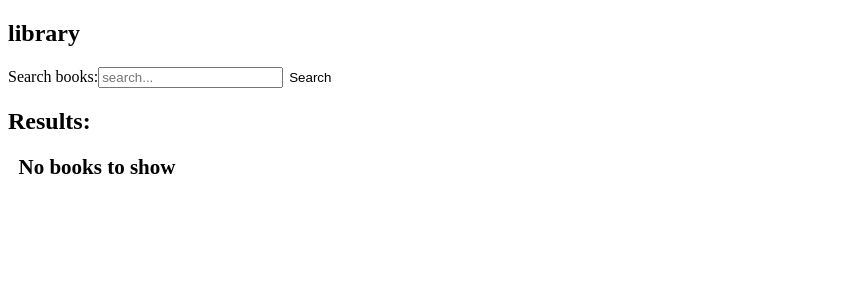
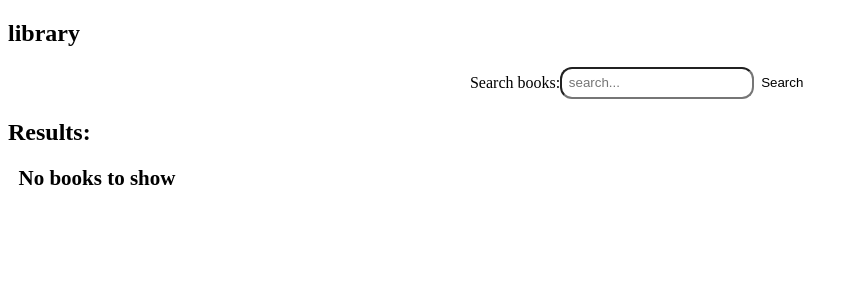
Before and after one commit to malex3334/booksApp, a React (Create React App) app: page / in a window 1280 px wide. Shown: the top 300 px of the page, without its empty margins (0-858 px from the left). Built offline with nearby package versions, Linux system fonts and the light colour scheme.

Commit message:
sass installed, styling

```diff
--- a/package.json
+++ b/package.json
@@ -10,6 +10,7 @@
     "react-dom": "^18.2.0",
     "react-icons": "^4.4.0",
     "react-scripts": "5.0.1",
+    "sass": "^1.54.9",
     "web-vitals": "^2.1.4"
   },
   "scripts": {
--- a/src/components/SearchFrom.jsx
+++ b/src/components/SearchFrom.jsx
@@ -5,7 +5,8 @@ export default function SearchFrom() {
   const { searchValue, setSearchValue, handleSubmit } = useGlobalContext();
 
   return (
-    <form onSubmit={(e) => handleSubmit(e)}>
+    <form className="search-form" onSubmit={(e) => handleSubmit(e)}>
+      <div className="search-container">
         <label>Search books:</label>
         <input
           required
@@ -17,6 +18,7 @@ export default function SearchFrom() {
           }}
         />
         <button type="submit">Search</button>
+      </div>
     </form>
   );
 }
--- a/src/index.css
+++ /dev/null
@@ -1,74 +0,0 @@
-* {
-  box-sizing: border-box;
-  list-style: none;
-}
-
-h3 {
-  margin: 0.5em;
-  font-size: 21px;
-}
-
-ul {
-  margin: 0;
-  padding: 0;
-}
-
-p {
-  margin: 0.5em;
-}
-
-.fav {
-  background-color: rgb(216, 255, 156);
-}
-
-button {
-  background: transparent;
-  border: none;
-  cursor: pointer;
-}
-
-.books-list {
-  margin: 0 auto;
-  display: flex;
-  flex-wrap: wrap;
-  justify-content: center;
-  gap: 1rem;
-}
-
-.no-cover {
-  width: 128px;
-  height: 188px;
-  background-color: grey;
-  display: flex;
-  justify-content: center;
-  align-items: center;
-}
-
-.thumb-image {
-  width: 128px;
-  height: 188px;
-}
-
-.read-more {
-  display: block;
-  margin: 0 2.5em 0 auto;
-}
-
-.book-card {
-  width: 400px;
-  position: relative;
-  margin: 0;
-  padding: 2em;
-  display: flex;
-  flex-direction: column;
-  align-items: center;
-  justify-content: flex-start;
-}
-
-.icn {
-  font-size: 40px;
-  color: red;
-  position: absolute;
-  top: 0.5em;
-  right: 0.5em;
-}
--- a/src/index.js
+++ b/src/index.js
@@ -1,6 +1,6 @@
 import React from "react";
 import ReactDOM from "react-dom/client";
-import "./index.css";
+import "./index.scss";
 import App from "./App";
 import { AppProvider } from "./context";
 
--- /dev/null
+++ b/src/index.scss
@@ -0,0 +1,109 @@
+$color-primary: rgb(0, 0, 0);
+$color-secondary: rgb(40, 40, 40);
+$color-tertiary: rgb(85, 85, 85);
+
+$bg-primary: rgb(11, 225, 0);
+
+$font-size-primary: 26px;
+$font-size-secondary: 21px;
+$font-size-tertiary: 16px;
+
+$radius-primary: 12px;
+
+* {
+  box-sizing: border-box;
+  list-style: none;
+}
+
+h3 {
+  margin: 0.5em;
+  font-size: 21px;
+}
+
+ul {
+  margin: 0;
+  padding: 0;
+}
+
+p {
+  margin: 0.5em;
+}
+
+button {
+  background: none;
+  border: none;
+}
+
+.search-form {
+  display: flex;
+  justify-content: center;
+
+  button {
+    color: $color-primary;
+    border-radius: $radius-primary;
+    padding: 0.5em;
+  }
+
+  input {
+    padding: 0.5em;
+    color: $color-primary;
+    border-radius: $radius-primary;
+  }
+}
+
+.books-list {
+  color: $color-primary;
+  margin: 0 auto;
+  display: flex;
+  flex-wrap: wrap;
+  justify-content: center;
+  gap: 1rem;
+
+  .fav {
+    background-color: rgb(216, 255, 156);
+  }
+
+  button {
+    background: transparent;
+    border: none;
+    cursor: pointer;
+  }
+
+  .no-cover {
+    width: 128px;
+    height: 188px;
+    background-color: grey;
+    display: flex;
+    justify-content: center;
+    align-items: center;
+  }
+
+  .thumb-image {
+    width: 128px;
+    height: 188px;
+  }
+
+  .read-more {
+    display: block;
+    margin: 0 2.5em 0 auto;
+  }
+
+  .book-card {
+    width: 400px;
+    position: relative;
+    margin: 0;
+    padding: 2em;
+    display: flex;
+    flex-direction: column;
+    align-items: center;
+    justify-content: flex-start;
+  }
+
+  .icn {
+    font-size: 40px;
+    color: red;
+    position: absolute;
+    top: 0.5em;
+    right: 0.5em;
+  }
+}
```
Also changed, not shown: 1 other file (tests, documents, lock files or other folders). Lines whose indentation alone changed are shown as unchanged.
